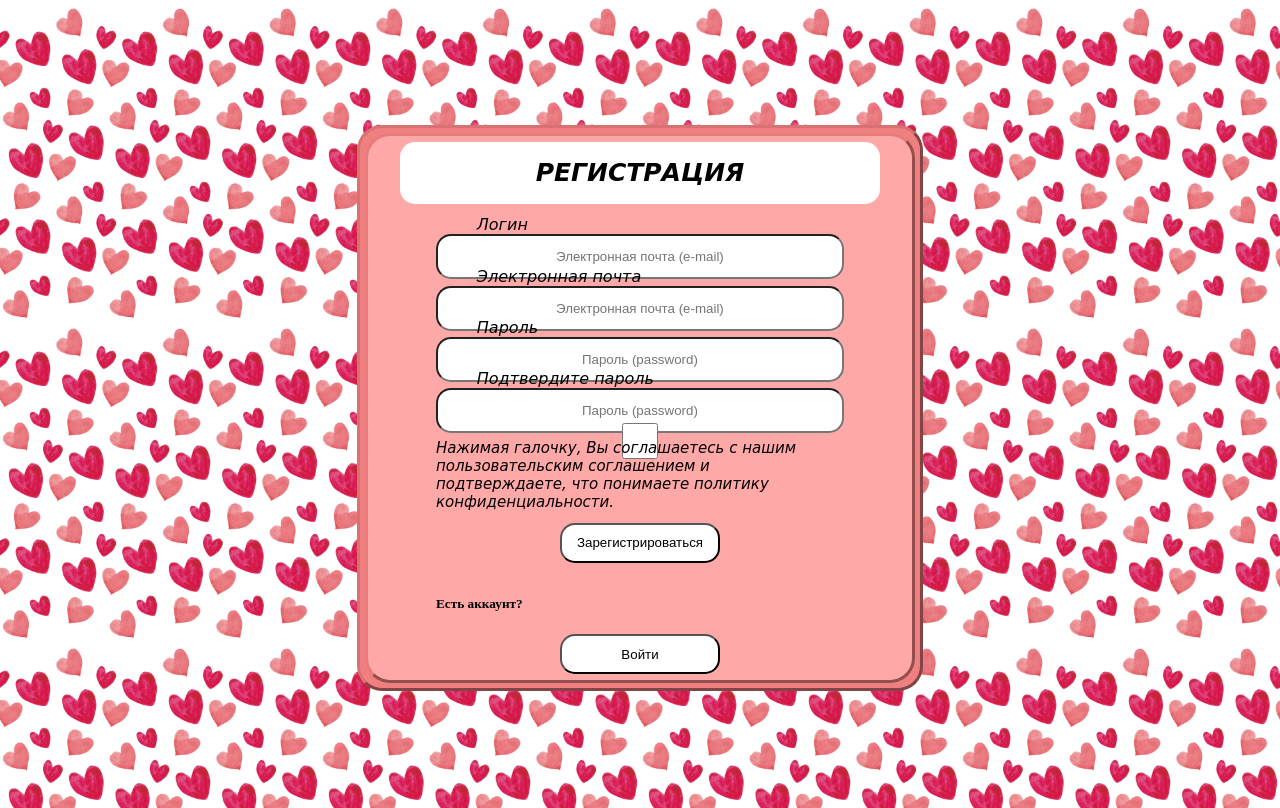
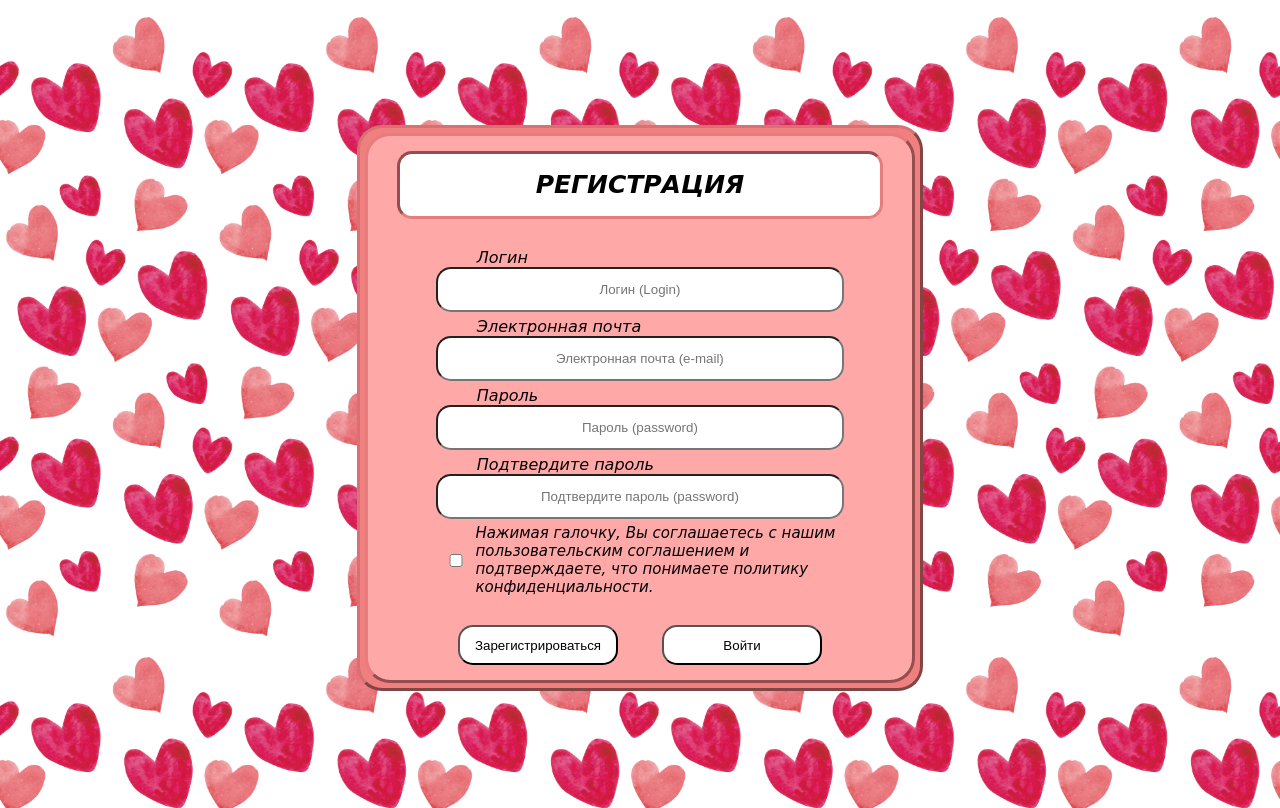
Before and after one commit to argecyplusplus/datingsite, a Django app: page /searching/register/ in a window 1280 px wide. Run offline with Django 4.2, Linux system fonts and the light colour scheme.

Commit message:
Регистрация новая нормальная
Надо в процентах выразить парашу, так еще съесть сникерс когда-нибудь, кстати да, я передал ей записку, поздравьте меня)
Маша Баруздина one love <3

```diff
--- a/datingsite/static/css/registration.css
+++ b/datingsite/static/css/registration.css
@@ -8,7 +8,7 @@ body {
     align-items: center;
     height: 100%;
     background-image: url(Background_Hearts.jpg);
-    background-size: 25%;
+    background-size: 50%;
 }
 
 h1 {
@@ -60,8 +60,9 @@ h1 {
     margin: auto;
     background: white;
     width: 60vh;
-
     border-radius: 15px;
+    border-color: #e87b7b;
+    border-style: inset;
 }
 
 .container_2 {
@@ -79,7 +80,8 @@ h1 {
 }
 
 .container_4 {
-    display: grid;
+    display: flex;
+    align-items: center;
     margin: auto;
     width: 75%;
 }
@@ -91,13 +93,22 @@ button {
     background-color: white;
     border-radius: 15px;
     border-style: outset;
-
 }
 
-input {
+button:hover {
+    background-color: #ededed;
+}
+
+input.string {
     height: 185%;
     border-radius: 15px;
     background: white;
     width: 98%;
     text-align: center;
 }
+
+input.check {
+    background: white;
+    width: 25%;
+    text-align: center;
+}
--- a/datingsite/templates/registration/register.html
+++ b/datingsite/templates/registration/register.html
@@ -17,37 +17,33 @@
 				<div class="container_3">
 					<div class="text">Логин</div>
 
-						<input type="text" name="username" placeholder="Электронная почта (e-mail)" required/>
+						<input class="string" type="text" name="username" placeholder="Логин (Login)" required/>
 
 				</div>
 				<div class="container_3">
 					<div class="text">Электронная почта</div>
 
-						<input type="text" name="email" placeholder="Электронная почта (e-mail)" required/>
+						<input class="string" type="text" name="email" placeholder="Электронная почта (e-mail)" required/>
 
 				</div>
 				<div class="container_3">
 					<div class="text">Пароль</div>
 
-						<input type="password" name="password1" placeholder="Пароль (password)" required/>
+						<input class="string" type="password" name="password1" placeholder="Пароль (password)" required/>
 
 				</div>
                 <div class="container_3">
 					<div class="text">Подтвердите пароль</div>
 
-						<input type="password" name="password2" placeholder="Пароль (password)" required/>
+						<input class="string" type="password" name="password2" placeholder="Подтвердите пароль (password)" required/>
 
 				</div>
 				<div class="container_4">
-					<input type="checkbox" id="Agreed" name="Agreed" value="Agreed" required>
+					<input class="check" type="checkbox" id="Agreed" name="Agreed" value="Agreed" required>
 					<label for="Agreed"><div class="text1">Нажимая галочку, Вы соглашаетесь с нашим пользовательским соглашением и подтверждаете, что понимаете политику конфиденциальности.</div></label>
 				</div>
-				<div class="container_3">
+				<div class="container_4">
 					<button type="submit">Зарегистрироваться</button>
-				</div>
-
-				<div class="container_3">
-					<h5>Есть аккаунт?</h5>
 					<button onclick="location.href='{% url 'login' %}?next=/searching'">Войти</button>
 				</div>
 			</div>
```
